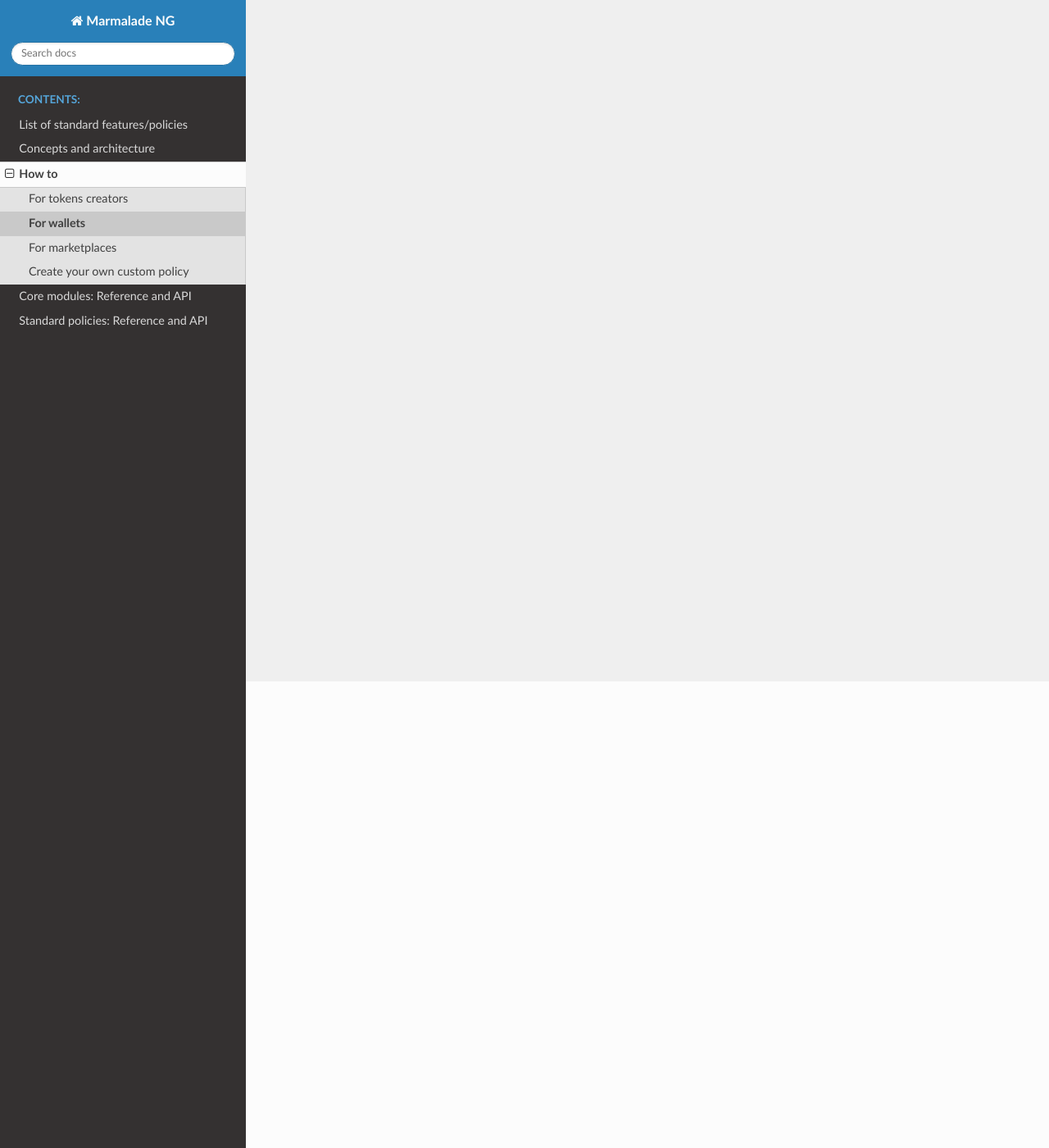
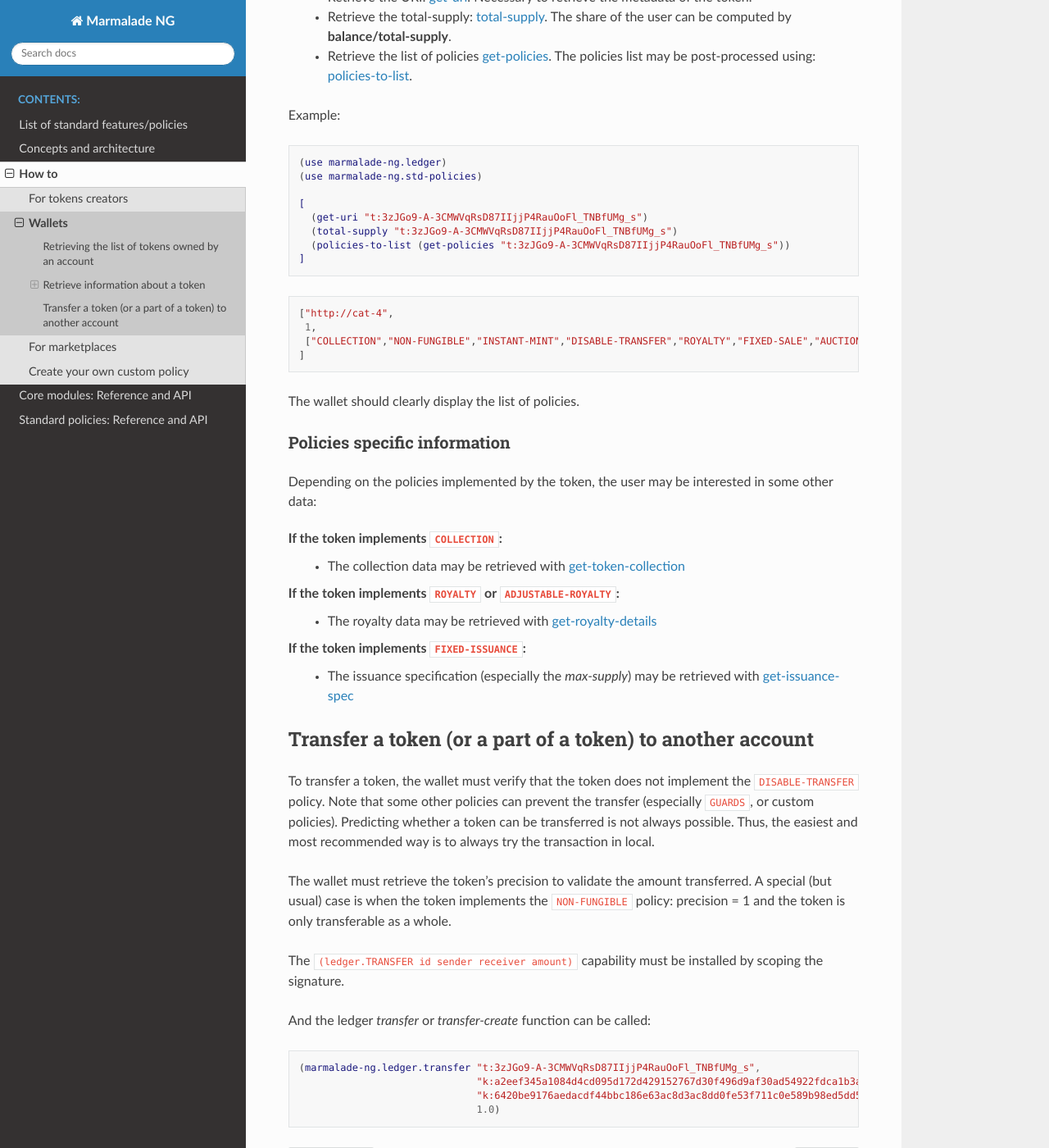
Before and after one commit to Marmalade-NG/marmalade-ng, a Sphinx documentation site: the page built from doc/source/how-to-wallets.rst, in a window 1280 px wide and 1400 px high, scrolled down 569 px. Shown: the whole window at 82% size. Built offline with Sphinx 7.4.7 and the Read the Docs theme 2.0.0, drawn with Linux system fonts in a browser that asks for light colours; some of the changed text lies outside the part shown.

Commit message:
Add the howto ledger + fix some typos in docs

```diff
--- a/doc/source/api_std-policies.rst
+++ b/doc/source/api_std-policies.rst
@@ -65,6 +65,8 @@ where xxxxxx is an unique 6 hexadecimals characters derived from the hash of the
     > "UNKNOWN_AB147D"
 
 
+.. _STD-POLICIES-POLICIES-TO-LIST:
+
 policies-to-list
 ~~~~~~~~~~~~~~~~
  *policies* ``[module{token-policy-ng-v1}]`` *→* ``[string]``
--- a/doc/source/how-to-wallets.rst
+++ b/doc/source/how-to-wallets.rst
@@ -1,3 +1,91 @@
-For wallets
+Wallets
 -----------
-WIP
+
+Retrieving the list of tokens owned by an account
+~~~~~~~~~~~~~~~~~~~~~~~~~~~~~~~~~~~~~~~~~~~~~~~~~
+The list of tokens can simply be retrieved from the ledger using the `list-balances` function.
+
+.. code-block:: lisp
+
+  (use marmalade-ng.ledger)
+  (list-balances "k:a2eef345a1084d4cd095d172d429152767d30f496d9af30ad54922fdca1b3a76")
+
+
+.. code-block::
+
+    [{"balance":1,"id":"t:3zJGo9-A-3CMWVqRsD87IIjjP4RauOoFl_TNBfUMg_s"},
+     {"balance":1,"id":"t:gvCLwzNLVtZzF2KHEQjUb3pEpyz0iCsXb8ovzfIrPrU"},
+     {"balance":1,"id":"t:rJsiA4_qhpNtKgsPtjDzxRo6pvGIB21EMHRLmatjyDg"}]
+
+
+
+Retrieve information about a token
+~~~~~~~~~~~~~~~~~~~~~~~~~~~~~~~~~~~~~~~
+
+General information
+^^^^^^^^^^^^^^^^^^^
+ - Retrieve the URI: :ref:`LEDGER-GET-URI`. Necessary to retrieve the metadata of the token.
+ - Retrieve the total-supply: :ref:`LEDGER-TOTAL-SUPPLY`. The share of the user can be computed by **balance/total-supply**.
+ - Retrieve the list of policies :ref:`LEDGER-GET-POLICIES`. The policies list may be post-processed using:  :ref:`STD-POLICIES-POLICIES-TO-LIST`.
+
+Example:
+
+.. code-block:: lisp
+
+  (use marmalade-ng.ledger)
+  (use marmalade-ng.std-policies)
+
+  [
+    (get-uri "t:3zJGo9-A-3CMWVqRsD87IIjjP4RauOoFl_TNBfUMg_s")
+    (total-supply "t:3zJGo9-A-3CMWVqRsD87IIjjP4RauOoFl_TNBfUMg_s")
+    (policies-to-list (get-policies "t:3zJGo9-A-3CMWVqRsD87IIjjP4RauOoFl_TNBfUMg_s"))
+  ]
+
+
+.. code::
+
+  ["http://cat-4",
+   1,
+   ["COLLECTION","NON-FUNGIBLE","INSTANT-MINT","DISABLE-TRANSFER","ROYALTY","FIXED-SALE","AUCTION-SALE"]
+  ]
+
+The wallet should clearly display the list of policies.
+
+
+
+Policies specific information
+^^^^^^^^^^^^^^^^^^^^^^^^^^^^^
+Depending on the policies implemented by the token, the user may be interested in some other data:
+
+If the token implements ``COLLECTION``:
+  - The collection data may be retrieved with :ref:`POLICY-COLLECTION-GET-TOKEN-COLLECTION`
+
+If the token implements ``ROYALTY`` or ``ADJUSTABLE-ROYALTY``:
+  - The royalty data may be retrieved with :ref:`POLICY-ROYALTY-GET-ROYALTY-DETAILS`
+
+If the token implements ``FIXED-ISSUANCE``:
+  - The issuance specification (especially the `max-supply`) may be retrieved with :ref:`POLICY-FIXED-ISSUANCE-GET-ISSUANCE-SPEC`
+
+
+
+
+Transfer a token (or a part of a token) to another account
+~~~~~~~~~~~~~~~~~~~~~~~~~~~~~~~~~~~~~~~~~~~~~~~~~~~~~~~~~~
+
+To transfer a token, the wallet must verify that the token does not implement the ``DISABLE-TRANSFER`` policy.
+Note that some other policies can prevent the transfer (especially ``GUARDS``, or custom policies).
+Predicting whether a token can be transferred is not always possible. Thus, the easiest and most recommended way is to always try the transaction in local.
+
+The wallet must retrieve the token's precision to validate the amount transferred.
+A special (but usual) case is when the token implements the ``NON-FUNGIBLE`` policy: precision = 1 and the token is only transferable as a whole.
+
+The ``(ledger.TRANSFER id sender receiver amount)`` capability must be installed by scoping the signature.
+
+And the ledger `transfer` or `transfer-create` function can be called:
+
+.. code-block:: lisp
+
+  (marmalade-ng.ledger.transfer "t:3zJGo9-A-3CMWVqRsD87IIjjP4RauOoFl_TNBfUMg_s",
+                                "k:a2eef345a1084d4cd095d172d429152767d30f496d9af30ad54922fdca1b3a76",
+                                "k:6420be9176aedacdf44bbc186e63ac8d3ac8dd0fe53f711c0e589b98ed5dd59c"
+                                1.0)
--- a/doc/source/policy-collection.rst
+++ b/doc/source/policy-collection.rst
@@ -114,6 +114,7 @@ Get collection details from a collection-id.
    "size": 3
   }
 
+.. _POLICY-COLLECTION-GET-TOKEN-COLLECTION:
 
 get-token-collection
 ~~~~~~~~~~~~~~~~~~~~
--- a/doc/source/policy-fixed-issuance.rst
+++ b/doc/source/policy-fixed-issuance.rst
@@ -46,6 +46,9 @@ Nope
 
 External request functions
 ^^^^^^^^^^^^^^^^^^^^^^^^^^
+
+.. _POLICY-FIXED-ISSUANCE-GET-ISSUANCE-SPEC:
+
 get-issuance-spec
 ~~~~~~~~~~~~~~~~~
 *token-id* ``string`` *→* ``object{fixed-issuance-sch}``
--- a/doc/source/policy-royalty.rst
+++ b/doc/source/policy-royalty.rst
@@ -85,6 +85,8 @@ The transaction must be signed by the current guard.
 External request functions
 ^^^^^^^^^^^^^^^^^^^^^^^^^^
 
+.. _POLICY-ROYALTY-GET-ROYALTY-DETAILS:
+
 get-royalty-details
 ~~~~~~~~~~~~~~~~~~~
 *token-id* ``string`` *→* ``object{royalty-token-sch}``
```
Also changed, not shown: doc/source/api_ledger.rst (+18 -9 lines).
